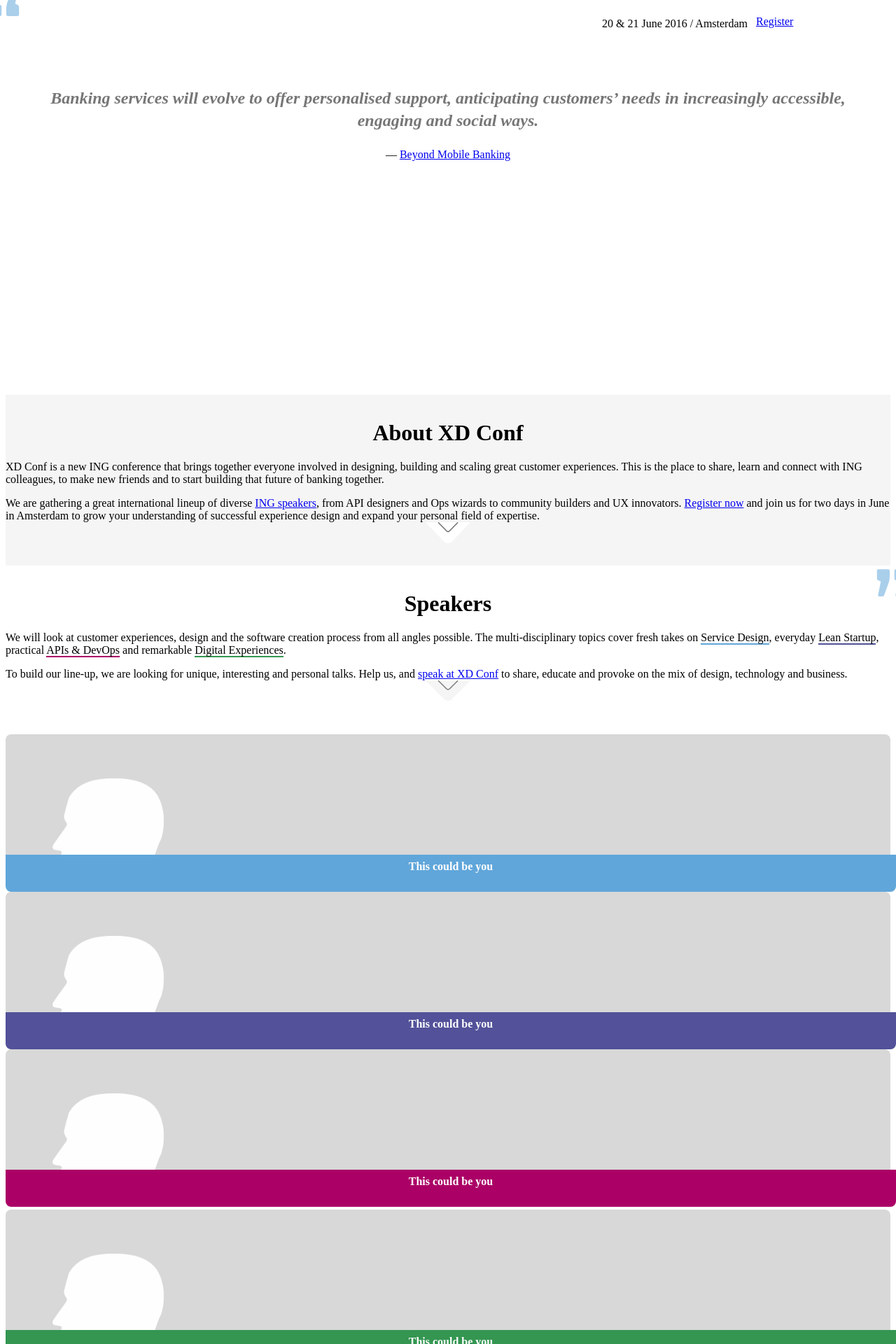
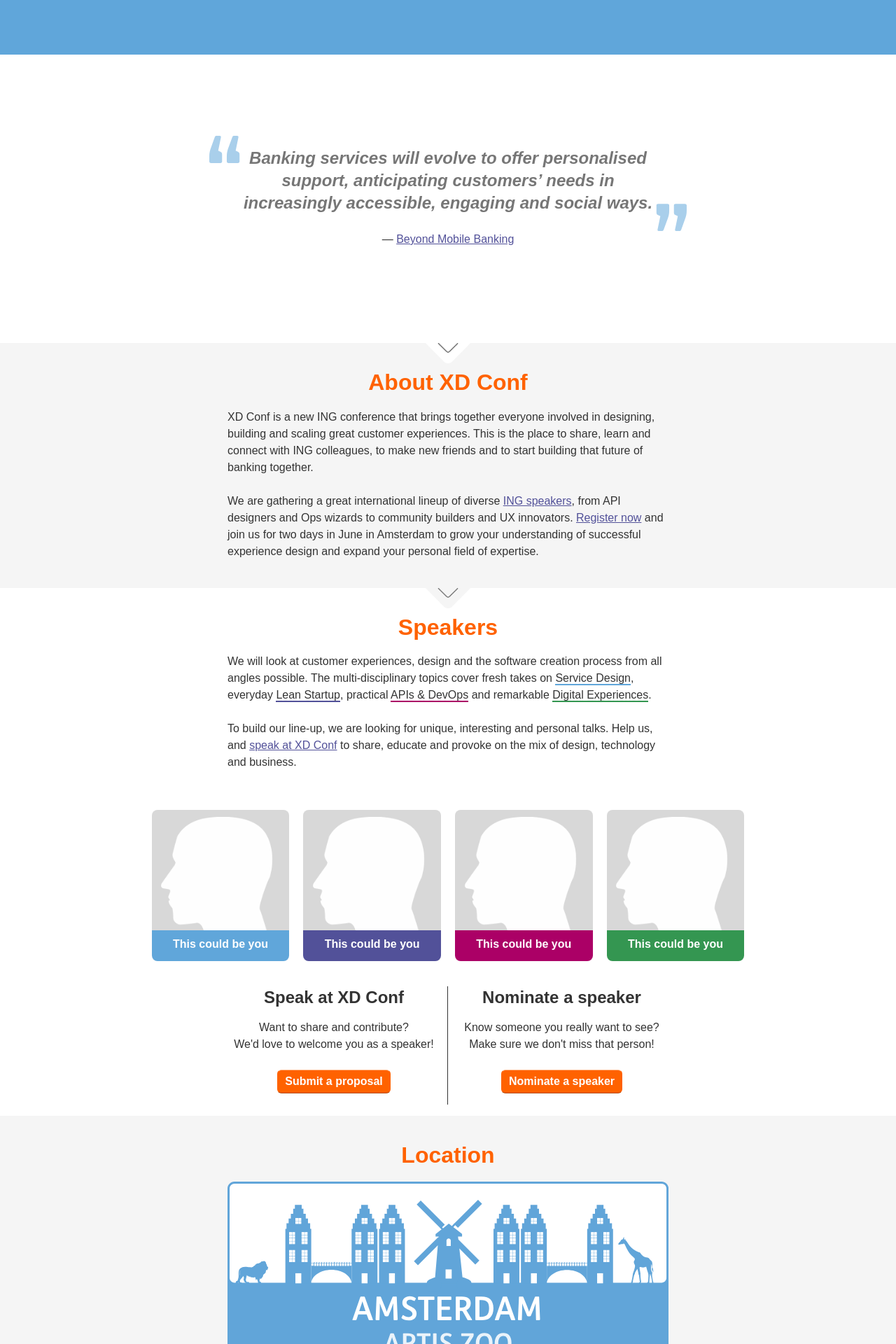
Before and after one commit to wouterd/designing-experiences.github.io, a Jekyll site: the page built from index.html, in a window 1280 px wide. Shown: the top 1920 px of the page at 70% size. Built offline with Jekyll 4.4.1, drawn with Linux system fonts in a browser that asks for light colours; nearby versions of some CDN libraries; some web fonts are replaced.

Commit message:
Add assets to url

```diff
--- a/_layouts/default.html
+++ b/_layouts/default.html
@@ -14,7 +14,7 @@
 
 		<!--[if gt IE 9]><!-->
 		<!-- link rel="stylesheet" href="build/css/the-guide-styles-responsive.css"/ -->
-		<link rel="stylesheet" href="/css/theGuide.css"/>
+		<link rel="stylesheet" href="/assets/css/theGuide.css"/>
 		<!--<![endif]-->
 
 		<!--[if lt IE 10]>
--- a/_layouts/no-header.html
+++ b/_layouts/no-header.html
@@ -14,7 +14,7 @@
 
 		<!--[if gt IE 9]><!-->
 		<!-- link rel="stylesheet" href="build/css/the-guide-styles-responsive.css"/ -->
-		<link rel="stylesheet" href="/css/theGuide.css"/>
+		<link rel="stylesheet" href="/assets/css/theGuide.css"/>
 		<!--<![endif]-->
 
 		<!--[if lt IE 10]>
```
